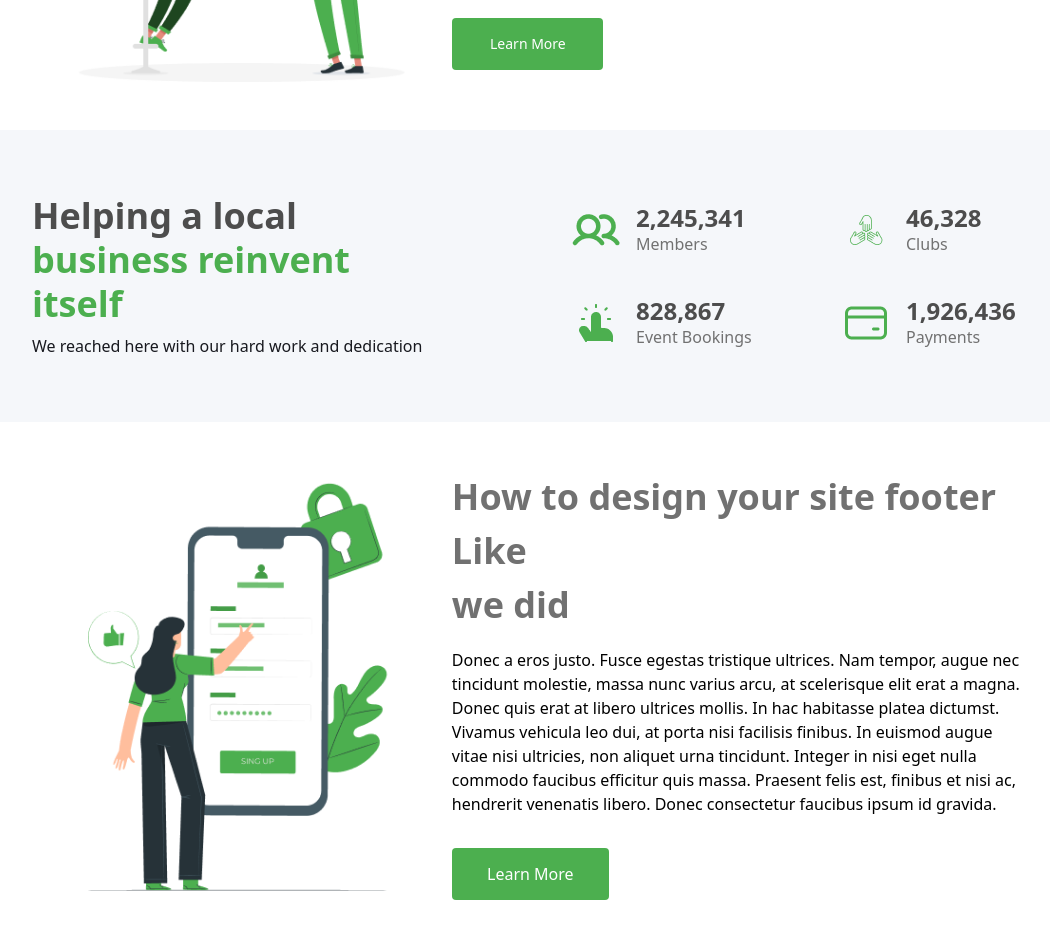
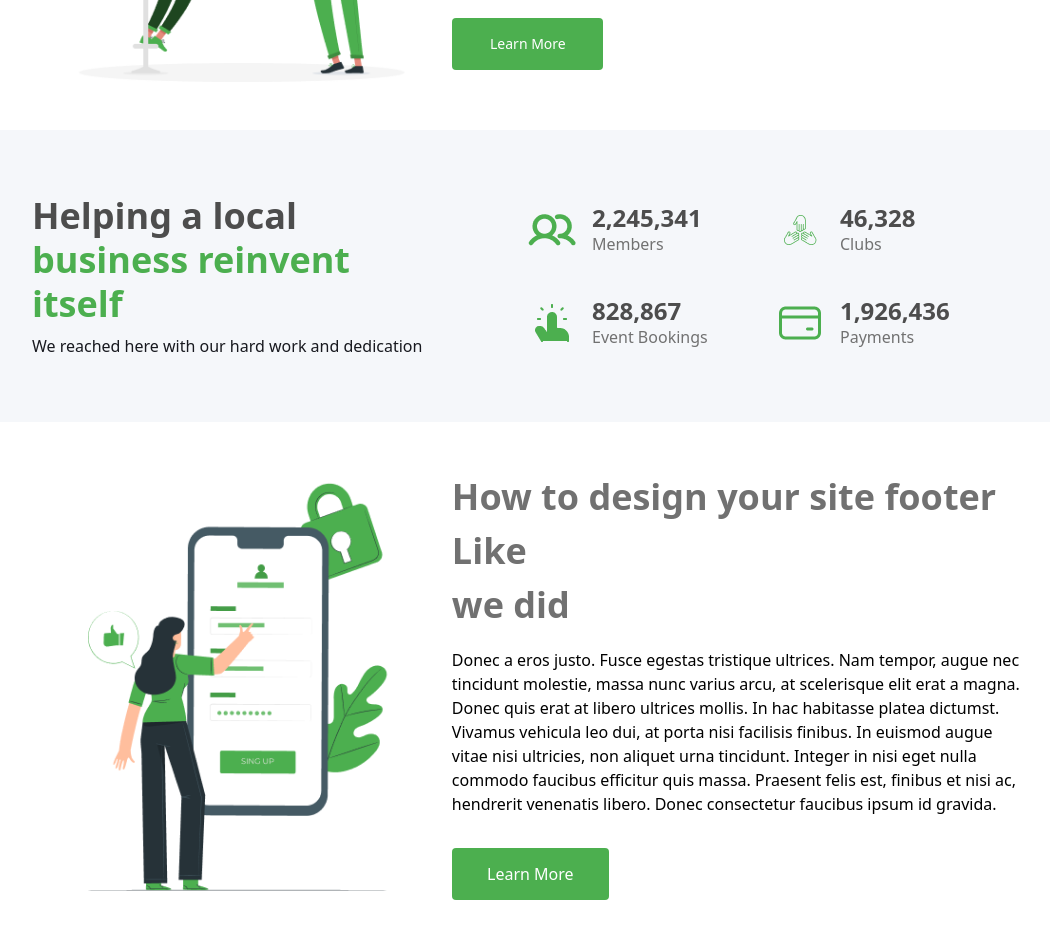
Before and after one commit to hanzala-sarwar/ecommerce-landing-page, a Next.js app: page / in a window 1280 px wide. Shown: the part 1540-2467 px from the top of the page, without its empty margins (112-1162 px from the left). Built offline with nearby package versions, Linux system fonts and the light colour scheme.

Commit message:
improving again

```diff
--- a/components/Achievments.jsx
+++ b/components/Achievments.jsx
@@ -8,7 +8,7 @@ const Achievements = () => {
 
         // <div className=''>
 
-            <div className='bg-[#F5F7FA] px-36 py-16 mx-auto  flex justify-between items-center'>
+            <div className='w-full max-w-[1440px] bg-[#F5F7FA] px-36 py-16 mx-auto  flex justify-between items-center'>
 
                 {/* section heading */}
                 <div className='w-[540px] flex flex-col gap-2'>
```
Also changed, not shown: components/Unlock.jsx (line endings or trailing spaces).
